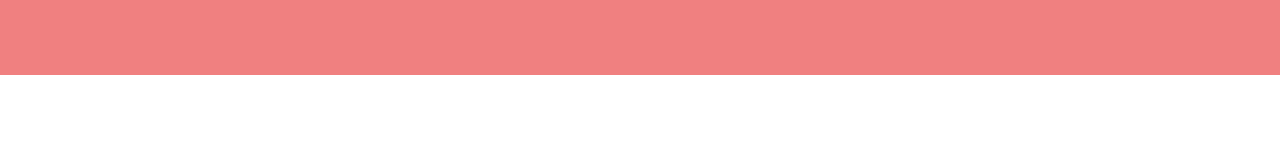
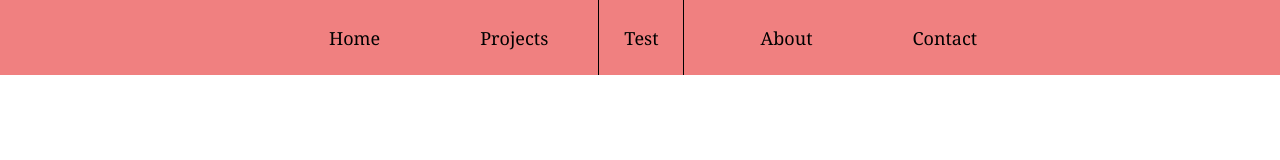
Before and after one commit to smanierre/stellar, a Gatsby site in the folder gatsby/: page / in a window 1280 px wide. Built offline with nearby package versions, Linux system fonts and the light colour scheme; Gatsby itself is replaced by a stand-in of ours.

Commit message:
Working on the Navbar

```diff
--- a/gatsby/src/components/header.js
+++ b/gatsby/src/components/header.js
@@ -1,41 +1,17 @@
 import PropTypes from "prop-types"
 import React from "react"
 
-import styled from "styled-components"
-
-const Wrapper = styled.nav`
-  position: absolute;
-  height: 75px;
-  width: 100%;
-  background-color: lightcoral;
-`
-
-const LeftItems = styled.ul`
-  width: 50%;
-  float: left;
-  display: flex;
-  text-align: center;
-`
-
-const RightItems = styled.ul`
-  width: 50%;
-  float: left;
-  display: flex;
-  text-align: center;
-`
-
-const NavItem = styled.li``
-
+import { Navbar, Logo, NavItem } from "./navbar"
 const Header = props => {
-  let left, right
-  if (props.children && props.children.length) {
-    left = props.children.filter(child => child.props.hasOwnProperty("left"))
-    right = props.children.filter(child => child.props.hasOwnProperty("right"))
-  }
-
   return (
     <header>
-      <Wrapper />
+      <Navbar>
+        <NavItem left>Home</NavItem>
+        <NavItem left>Projects</NavItem>
+        <Logo logo>Test</Logo>
+        <NavItem right>About</NavItem>
+        <NavItem right>Contact</NavItem>
+      </Navbar>
     </header>
   )
 }
--- a/gatsby/src/components/layout.js
+++ b/gatsby/src/components/layout.js
@@ -25,10 +25,7 @@ const Layout = ({ children }) => (
     `}
     render={data => (
       <>
-        <Header siteTitle={data.site.siteMetadata.title}>
-          <p>test</p>
-          <h1 left>test 2</h1>
-        </Header>
+        <Header siteTitle={data.site.siteMetadata.title} />
         <main>{children}</main>
       </>
     )}
--- /dev/null
+++ b/gatsby/src/components/navbar.js
@@ -0,0 +1,54 @@
+import React from "react"
+import styled from "styled-components"
+
+const Wrapper = styled.nav`
+  position: absolute;
+  top: 0;
+  left: 0;
+  height: 75px;
+  width: 100%;
+  background-color: lightcoral;
+  display: flex;
+  justify-content: center;
+`
+
+const ItemContainer = styled.ul`
+  display: flex;
+  list-style: none;
+  text-align: center;
+  justify-content: center;
+`
+
+export const Logo = styled.div`
+  text-align: center;
+  color: black;
+  padding: 25px;
+  border-right: 1px solid black;
+  border-left: 1px solid black;
+`
+
+export const NavItem = styled.li`
+  color: black;
+  padding: 25px 50px;
+`
+export const Navbar = props => {
+  let leftChildren = []
+  let rightChildren = []
+  let logo
+
+  if (props.children && props.children.length) {
+    props.children.forEach(child => {
+      if (child.props.left) leftChildren.push(child)
+      if (child.props.right) rightChildren.push(child)
+      if (child.props.logo) logo = child
+    })
+  }
+
+  return (
+    <Wrapper>
+      <ItemContainer>{leftChildren}</ItemContainer>
+      {logo}
+      <ItemContainer>{rightChildren}</ItemContainer>
+    </Wrapper>
+  )
+}
```
